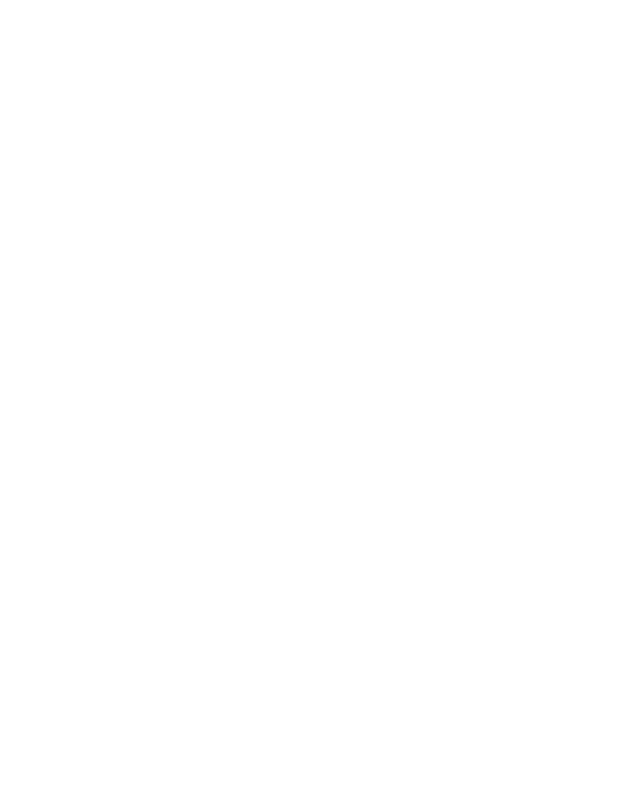
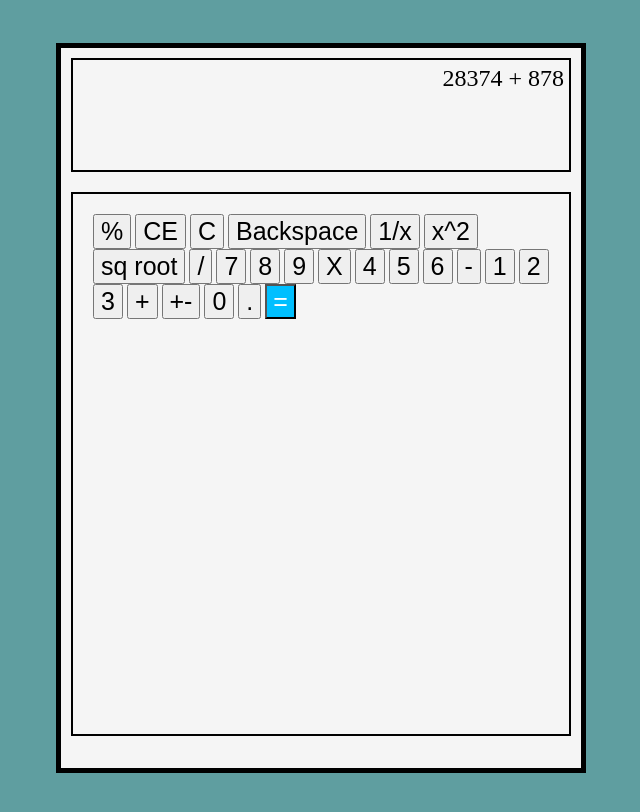
Before and after one commit to Somesh1007/odin-calculator, a plain HTML site: page index.html in a window 1280 px wide. Shown: the whole page, without its empty margins (319-959 px from the left). Drawn offline with Linux system fonts and the light colour scheme.

Commit message:
Add Basic Structure & HTML

```diff
--- a/index.html
+++ b/index.html
@@ -1,12 +1,51 @@
 <!DOCTYPE html>
 <html lang="en">
+
 <head>
     <meta charset="UTF-8">
     <meta http-equiv="X-UA-Compatible" content="IE=edge">
     <meta name="viewport" content="width=device-width, initial-scale=1.0">
+    <link rel="stylesheet" href="styles.css">
+    <script src="script.js" defer></script>
     <title>Calculator</title>
 </head>
+
 <body>
 
+    <div class="container">
+        <div class="calc-container">
+            <div class="screen">
+                28374 + 878
+            </div>
+            <div class="buttons-container">
+                <button>%</button>
+                <button>CE</button>
+                <button>C</button>
+                <button>Backspace</button>
+                <button>1/x</button>
+                <button>x^2</button>
+                <button>sq root</button>
+                <button>/</button>
+                <button>7</button>
+                <button>8</button>
+                <button>9</button>
+                <button>X</button>
+                <button>4</button>
+                <button>5</button>
+                <button>6</button>
+                <button>-</button>
+                <button>1</button>
+                <button>2</button>
+                <button>3</button>
+                <button>+</button>
+                <button>+-</button>
+                <button>0</button>
+                <button>.</button>
+                <button class="equate-button">=</button>
+            </div>
+        </div>
+
+    </div>
 </body>
+
 </html>
--- a/script.js
+++ b/script.js
@@ -0,0 +1,27 @@
+function operate(operator, a, b) {
+    if (operator == '+') {
+        return add(a, b)
+    } else if (operator == '-') {
+        return subtract(a, b)
+    } else if (operator == '*') {
+        return multiply(a, b)
+    } else if (operator == '/') {
+        return divide(a, b)
+    }
+}
+
+function add(a, b) {
+    return (a + b)
+}
+
+function subtract(a, b) {
+    return (a - b)
+}
+
+function multiply(a, b) {
+    return (a * b)
+}
+
+function divide(a, b) {
+    return (a / b)
+}
--- a/styles.css
+++ b/styles.css
@@ -0,0 +1,44 @@
+body{
+    height: 100vh;
+    background-color: cadetblue;
+}
+
+.container{
+    height: 100vh;
+    display: flex;
+    justify-content: center;
+    align-items: center;
+}
+
+.calc-container{
+    border: 5px solid black;
+    background-color: whitesmoke;
+    height: 700px;
+    width: 500px;
+    padding: 10px;
+}
+
+.screen{
+    border: 2px solid black;
+    padding: 5px;
+    height: 100px;
+    font-size: 24px;
+    text-align: end;
+}
+
+.buttons-container{
+    margin: 20px 0px;
+    border: 2px solid black;
+    padding: 20px;
+    height: 500px;
+    /* font-size: 30px; */
+}
+
+button{
+    font-size: 25px;
+}
+
+.equate-button{
+    background-color: deepskyblue;
+    color: white;
+}
```
